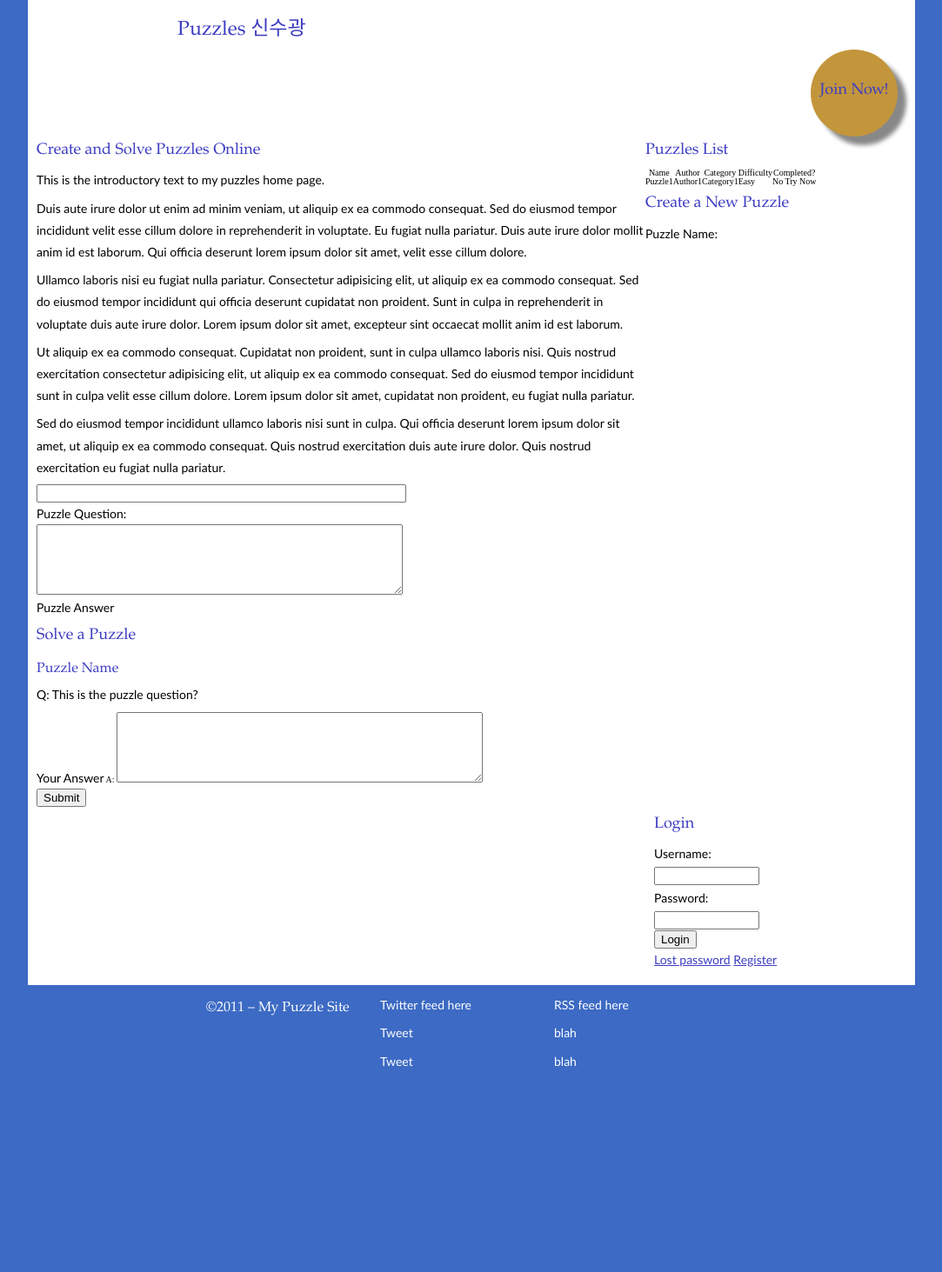
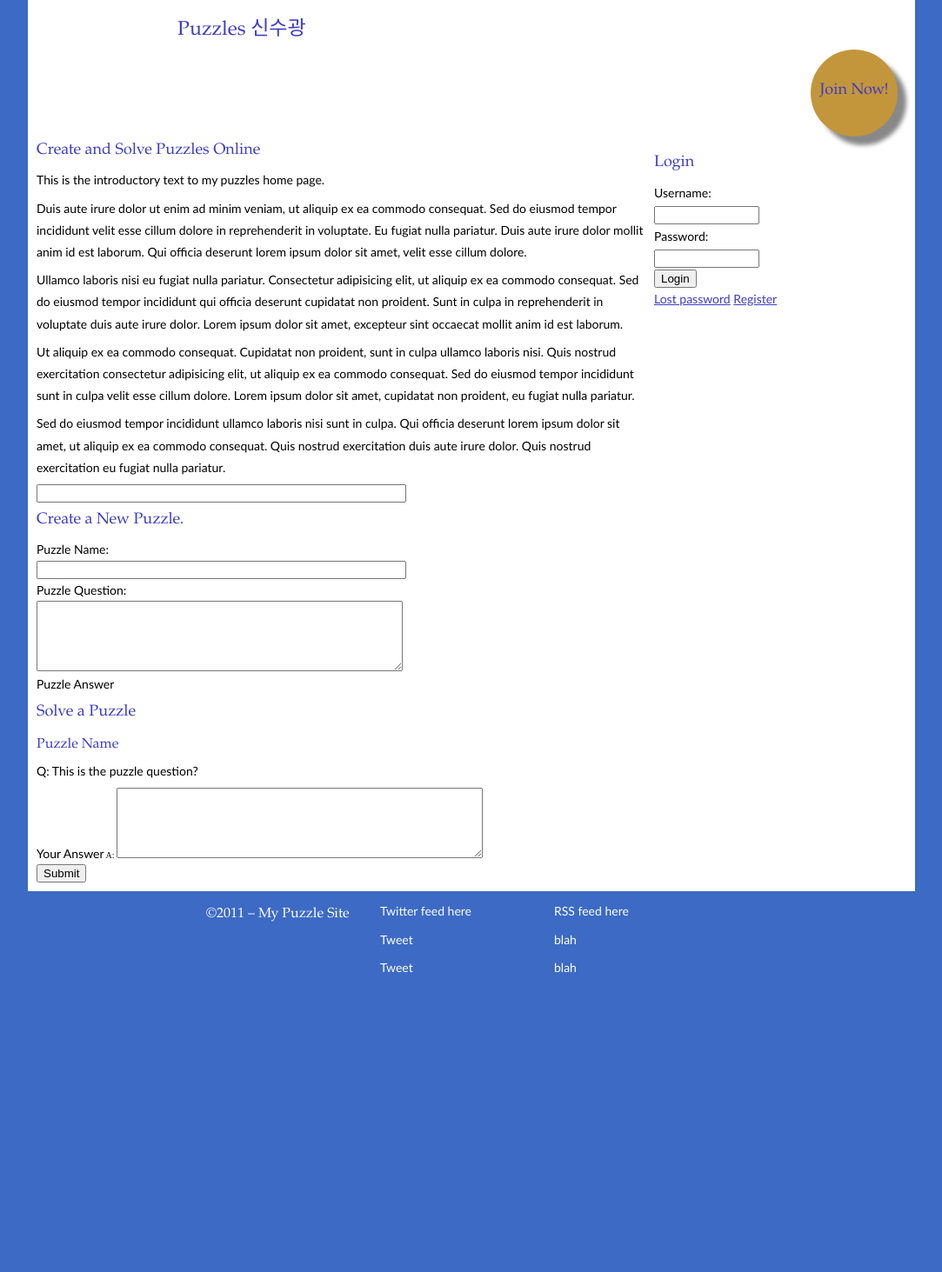
Before and after one commit to mtbssk/mtbssk.github.io, a plain HTML site: page Puzzles.html in a window 1280 px wide. Shown: the part 7-1470 px from the top of the page at 87% size, without its empty margins (98-1181 px from the left). After the commit the page ends 1442 px from the top, so only its background shows below. Drawn offline with Linux system fonts and the light colour scheme.

Commit message:
puzzle version 0.4

```diff
--- a/Puzzles.html
+++ b/Puzzles.html
@@ -101,7 +101,22 @@ $(document).ready(function(){
             <p>Ut aliquip ex ea commodo consequat. Cupidatat non proident, sunt in culpa ullamco laboris nisi. Quis nostrud exercitation consectetur adipisicing elit, ut aliquip ex ea commodo consequat. Sed do eiusmod tempor incididunt sunt in culpa velit esse cillum dolore. Lorem ipsum dolor sit amet, cupidatat non proident, eu fugiat nulla pariatur.</p>
             <p>Sed do eiusmod tempor incididunt ullamco laboris nisi sunt in culpa. Qui officia deserunt lorem ipsum dolor sit amet, ut aliquip ex ea commodo consequat. Quis nostrud exercitation duis aute irure dolor. Quis nostrud exercitation eu fugiat nulla pariatur.</p>
         </section>
+
+		<section id="navigation">
+			<form id="loginForm">
+        	<h2>Login</h2>
+            	<label for="username">Username:</label><br><span id="unote"></span>
+                <input type="text" id="username" size="12"><br>
+                <label for="password">Password:</label><br><span id="pnote"></span>
+                <input type="password" id="pass" size="12"><br>
+                <input type="submit" id="submit" value="Login">
+            </form>
+            <p><a href="http://puzzles.kyrnin.com/lost.php">Lost password</a> <a href="http://puzzles.kyrnin.com/register.php">Register</a></p>
+        </section>
+
+		<!--
 		<section id=”puzzle-list”>
+			<input type=text name=pname size=50><br>
 			<h2>Puzzles List</h2>
 				<table>
 					<tr>
@@ -120,8 +135,10 @@ $(document).ready(function(){
 					</tr>
 				</table>
 		</section>
+-->
 		<section id=”create-puzzle”>
-			<h2>Create a New Puzzle</h2>
+			<input type=text name=pname size=50><br>
+			<h2>Create a New Puzzle. </h2>
 			<form method=”post” action=”#”>
 				<label for=pname>Puzzle Name:</label><br>
 				<input type=text name=pname size=50><br>
@@ -141,17 +158,7 @@ $(document).ready(function(){
 				</form>
 		</section>
 
-		<section id="navigation">
-			<form id="loginForm">
-        	<h2>Login</h2>
-            	<label for="username">Username:</label><br><span id="unote"></span>
-                <input type="text" id="username" size="12"><br>
-                <label for="password">Password:</label><br><span id="pnote"></span>
-                <input type="password" id="pass" size="12"><br>
-                <input type="submit" id="submit" value="Login">
-            </form>
-            <p><a href="http://puzzles.kyrnin.com/lost.php">Lost password</a> <a href="http://puzzles.kyrnin.com/register.php">Register</a></p>
-        </section>
+
 
     </section>
     <footer id="footer">
```
